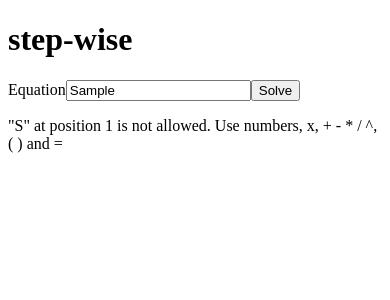
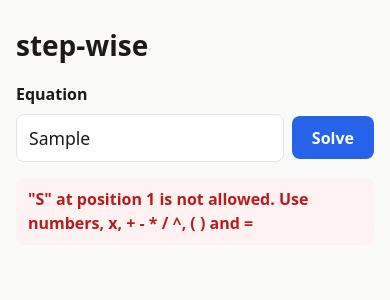
Before and after one commit to tksthii/step-wise, a React (Vite) app: page / in a window 390 px wide. Both pictures are taken after typing "Sample" into the empty fields and a click on the button "Solve". Shown: the top 300 px of the page. Built offline with nearby package versions, Linux system fonts and the light colour scheme.

Commit message:
feat: add responsive layout for laptop and phone

```diff
--- /dev/null
+++ b/src/index.css
@@ -0,0 +1,116 @@
+:root {
+  --bg: #fafaf9;
+  --surface: #ffffff;
+  --text: #1c1917;
+  --muted: #57534e;
+  --border: #e7e5e4;
+  --accent: #2563eb;
+  --error: #b91c1c;
+  --error-bg: #fef2f2;
+  font-family: system-ui, -apple-system, 'Segoe UI', Roboto, sans-serif;
+  line-height: 1.5;
+  color: var(--text);
+  background: var(--bg);
+}
+
+@media (prefers-color-scheme: dark) {
+  :root {
+    --bg: #1c1917;
+    --surface: #292524;
+    --text: #f5f5f4;
+    --muted: #a8a29e;
+    --border: #44403c;
+    --accent: #60a5fa;
+    --error: #fca5a5;
+    --error-bg: #3f1d1d;
+  }
+}
+
+* { box-sizing: border-box; }
+
+body { margin: 0; background: var(--bg); }
+
+main {
+  max-width: 44rem;
+  margin: 0 auto;
+  padding: 1.5rem 1rem 4rem;
+}
+
+h1 { margin: 0 0 1rem; font-size: 1.75rem; }
+h2 { font-size: 1.15rem; margin: 2rem 0 0.75rem; }
+h3 { font-size: 1rem; margin: 0 0 0.25rem; }
+
+form {
+  display: flex;
+  flex-wrap: wrap;
+  gap: 0.5rem;
+  align-items: center;
+}
+
+label { flex-basis: 100%; font-weight: 600; }
+
+input {
+  flex: 1 1 12rem;
+  min-width: 0;
+  font: inherit;
+  font-size: 1.1rem;
+  padding: 0.6rem 0.75rem;
+  border: 1px solid var(--border);
+  border-radius: 0.5rem;
+  background: var(--surface);
+  color: var(--text);
+}
+
+button {
+  font: inherit;
+  font-weight: 600;
+  padding: 0.6rem 1.25rem;
+  border: none;
+  border-radius: 0.5rem;
+  background: var(--accent);
+  color: #fff;
+  cursor: pointer;
+}
+
+input:focus-visible, button:focus-visible {
+  outline: 3px solid var(--accent);
+  outline-offset: 2px;
+}
+
+.steps {
+  list-style: none;
+  counter-reset: step;
+  padding: 0;
+  margin: 0;
+  display: grid;
+  gap: 0.75rem;
+}
+
+.steps li, .roots {
+  background: var(--surface);
+  border: 1px solid var(--border);
+  border-radius: 0.75rem;
+  padding: 0.9rem 1rem;
+}
+
+.steps li { counter-increment: step; }
+.steps h3::before { content: counter(step) '. '; color: var(--muted); }
+.steps p { margin: 0; color: var(--muted); }
+
+/* long equations scroll sideways on phones instead of widening the page */
+.math { overflow-x: auto; overflow-y: hidden; }
+.math .katex-display { margin: 0.5rem 0 0; }
+
+.roots { margin-top: 2rem; border: 2px solid var(--accent); }
+.roots h2 { margin: 0 0 0.25rem; }
+.roots .katex { font-size: 1.4em; }
+.roots p { margin: 0.5rem 0 0; font-size: 1.1rem; }
+
+.error {
+  color: var(--error);
+  background: var(--error-bg);
+  border-radius: 0.5rem;
+  padding: 0.6rem 0.75rem;
+  margin: 1rem 0 0;
+  font-weight: 600;
+}
--- a/src/main.tsx
+++ b/src/main.tsx
@@ -1,6 +1,7 @@
 import { StrictMode } from 'react'
 import { createRoot } from 'react-dom/client'
 import 'katex/dist/katex.min.css'
+import './index.css'
 import App from './App.tsx'
 
 createRoot(document.getElementById('root')!).render(
```
